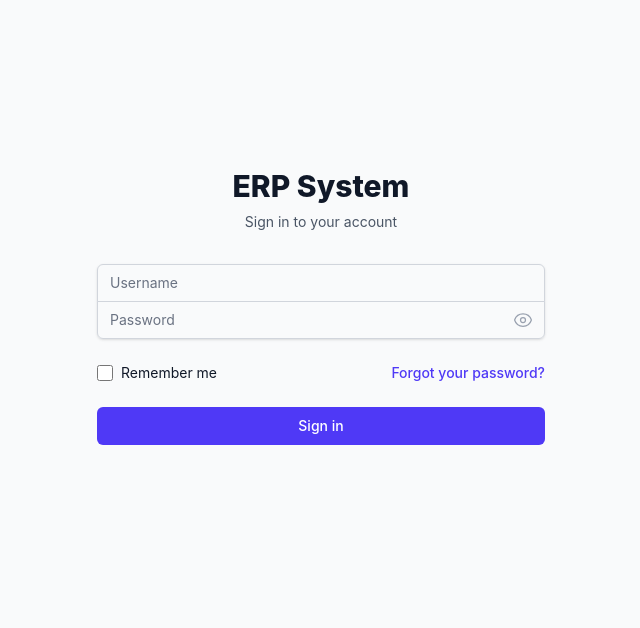
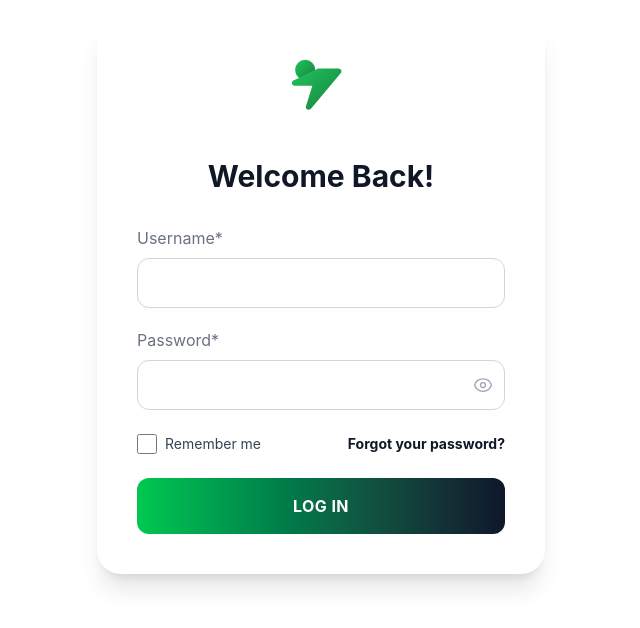
Before and after one commit to yoditgirma/ERP-System, a React app in the folder frontend/: page /login in a window 1280 px wide. Shown: the part 106-734 px from the top of the page, without its empty margins (319-959 px from the left). Built offline with nearby package versions, Linux system fonts and the light colour scheme; no server answers; the HTML template or start-up script is replaced by a standard one.

Commit message:
updated the ui

```diff
--- a/frontend/src/layouts/MainLayout.jsx
+++ b/frontend/src/layouts/MainLayout.jsx
@@ -1,5 +1,6 @@
+// frontend/src/layouts/MainLayout.jsx
 import React, { useState } from 'react';
-import { Outlet, Link, useNavigate } from 'react-router-dom';
+import { Outlet, Link, useNavigate, useLocation } from 'react-router-dom';
 import {
   HomeIcon,
   UsersIcon,
@@ -8,6 +9,7 @@ import {
   ArrowRightOnRectangleIcon,
   Bars3Icon,
   XMarkIcon,
+  ChartBarIcon,
 } from '@heroicons/react/24/outline';
 import { useAuth } from '../contexts/AuthContext';
 
@@ -21,6 +23,7 @@ const navigation = [
 const MainLayout = () => {
   const { user, logout } = useAuth();
   const navigate = useNavigate();
+  const location = useLocation();
   const [sidebarOpen, setSidebarOpen] = useState(false);
 
   const handleLogout = async () => {
@@ -28,14 +31,18 @@ const MainLayout = () => {
     navigate('/login');
   };
 
+  const isActive = (path) => {
+    return location.pathname === path;
+  };
+
   return (
     <div className="min-h-screen bg-gray-100">
       {/* Mobile sidebar toggle */}
-      <div className="lg:hidden fixed top-0 left-0 right-0 z-50 bg-white shadow-sm px-4 py-2 flex items-center justify-between">
-        <h1 className="text-xl font-bold text-indigo-600">ERP System</h1>
+      <div className="lg:hidden fixed top-0 left-0 right-0 z-50 bg-[#0b2544] shadow-sm px-4 py-3 flex items-center justify-between">
+        <span className="text-lg font-bold text-green-500">ERP System</span>
         <button
           onClick={() => setSidebarOpen(!sidebarOpen)}
-          className="p-2 rounded-md text-gray-600 hover:text-gray-900 hover:bg-gray-100"
+          className="p-2 rounded-md text-white hover:bg-white/10"
         >
           {sidebarOpen ? (
             <XMarkIcon className="h-6 w-6" />
@@ -47,51 +54,58 @@ const MainLayout = () => {
 
       {/* Sidebar */}
       <div
-        className={`fixed inset-y-0 left-0 z-40 w-64 bg-white shadow-lg transform transition-transform duration-300 ease-in-out ${
+        className={`fixed inset-y-0 left-0 z-40 w-64 bg-[#0b2544] shadow-lg transform transition-transform duration-300 ease-in-out ${
           sidebarOpen ? 'translate-x-0' : '-translate-x-full'
         } lg:translate-x-0`}
       >
         <div className="flex flex-col h-full">
-          <div className="flex items-center justify-center h-16 border-b border-gray-200">
-            <h1 className="text-2xl font-bold text-indigo-600">ERP System</h1>
+          {/* Logo */}
+          <div className="flex items-center justify-center h-20 px-6">
+            <h1 className="text-2xl font-extrabold text-green-500">ERP System</h1>
           </div>
 
-          <nav className="flex-1 px-4 py-4 space-y-1">
+          {/* Navigation */}
+          <nav className="flex-1 px-4 py-4 space-y-2">
             {navigation.map((item) => (
               <Link
                 key={item.name}
                 to={item.href}
-                className="flex items-center px-4 py-3 text-sm font-medium text-gray-700 rounded-lg hover:bg-gray-100 hover:text-gray-900 transition-colors"
+                className="flex items-center px-4 py-3 text-base font-bold rounded-lg text-white hover:bg-white/10 transition-colors"
                 onClick={() => setSidebarOpen(false)}
               >
-                <item.icon className="h-5 w-5 mr-3 text-gray-400" />
+                <item.icon
+                  className={`h-6 w-6 mr-3 ${
+                    isActive(item.href) ? 'text-green-500' : 'text-white'
+                  }`}
+                />
                 {item.name}
               </Link>
             ))}
           </nav>
 
-          <div className="border-t border-gray-200 px-4 py-4">
-            <div className="flex items-center space-x-3">
+          {/* User Info & Logout */}
+          <div className="px-6 py-6">
+            <div className="flex items-center space-x-3 mb-4">
               <div className="shrink-0">
-                <div className="h-10 w-10 rounded-full bg-indigo-100 flex items-center justify-center">
-                  <span className="text-indigo-600 font-medium">
-                    {user?.first_name?.charAt(0) || 'U'}
-                    {user?.last_name?.charAt(0) || ''}
+                <div className="h-12 w-12 rounded-full bg-green-400 flex items-center justify-center">
+                  <span className="text-green-900 font-bold">
+                    {user?.first_name?.charAt(0) || 'S'}
+                    {user?.last_name?.charAt(0) || 'A'}
                   </span>
                 </div>
               </div>
               <div className="flex-1 min-w-0">
-                <p className="text-sm font-medium text-gray-900 truncate">
-                  {user?.full_name || user?.username}
+                <p className="text-sm font-bold text-white truncate">
+                  {user?.full_name || user?.username || 'System Administrator'}
                 </p>
-                <p className="text-xs text-gray-500 truncate">{user?.email}</p>
+                <p className="text-xs text-gray-400 truncate">{user?.email || 'admin@erp.com'}</p>
               </div>
             </div>
             <button
               onClick={handleLogout}
-              className="mt-4 w-full flex items-center px-4 py-2 text-sm font-medium text-red-700 rounded-lg hover:bg-red-50 transition-colors"
+              className="flex items-center px-0 py-2 text-sm font-medium text-red-500 hover:text-red-400 transition-colors"
             >
-              <ArrowRightOnRectangleIcon className="h-5 w-5 mr-3" />
+              <ArrowRightOnRectangleIcon className="h-5 w-5 mr-2 text-red-500" />
               Logout
             </button>
           </div>
--- a/frontend/src/pages/Dashboard.jsx
+++ b/frontend/src/pages/Dashboard.jsx
@@ -1,3 +1,4 @@
+// frontend/src/pages/Dashboard.jsx
 import React from 'react';
 import { useAuth } from '../contexts/AuthContext';
 import {
@@ -7,23 +8,16 @@ import {
   ChartBarIcon,
 } from '@heroicons/react/24/outline';
 
-const StatCard = ({ title, value, icon: Icon, color }) => {
-  const colorClasses = {
-    blue: 'bg-blue-100 text-blue-600',
-    green: 'bg-green-100 text-green-600',
-    purple: 'bg-purple-100 text-purple-600',
-    yellow: 'bg-yellow-100 text-yellow-600',
-  };
-
+const StatCard = ({ title, value, icon: Icon, bgColor, iconColor }) => {
   return (
-    <div className="bg-white rounded-lg shadow-sm p-6">
+    <div className="bg-white rounded-xl shadow-sm p-6">
       <div className="flex items-center justify-between">
         <div>
-          <p className="text-sm font-medium text-gray-600">{title}</p>
-          <p className="text-2xl font-bold text-gray-900 mt-1">{value}</p>
+          <p className="text-sm text-gray-500">{title}</p>
+          <p className="text-3xl font-bold text-gray-900 mt-1">{value}</p>
         </div>
-        <div className={`p-3 rounded-full ${colorClasses[color]}`}>
-          <Icon className="h-6 w-6" />
+        <div className={`h-14 w-14 rounded-full flex items-center justify-center ${bgColor}`}>
+          <Icon className={`h-7 w-7 ${iconColor}`} />
         </div>
       </div>
     </div>
@@ -33,46 +27,75 @@ const StatCard = ({ title, value, icon: Icon, color }) => {
 const Dashboard = () => {
   const { user } = useAuth();
 
-  // Placeholder stats - will be replaced with real data later
   const stats = [
-    { title: 'Total Users', value: '0', icon: UserGroupIcon, color: 'blue' },
-    { title: 'Active Users', value: '0', icon: UserIcon, color: 'green' },
-    { title: 'Recent Activity', value: '0', icon: CalendarIcon, color: 'purple' },
-    { title: 'System Status', value: 'Online', icon: ChartBarIcon, color: 'yellow' },
+    {
+      title: 'Total Users',
+      value: '0',
+      icon: UserGroupIcon,
+      bgColor: 'bg-blue-400',
+      iconColor: 'text-blue-900',
+    },
+    {
+      title: 'Active Users',
+      value: '0',
+      icon: UserIcon,
+      bgColor: 'bg-green-400',
+      iconColor: 'text-green-900',
+    },
+    {
+      title: 'Recent Activity',
+      value: '0',
+      icon: CalendarIcon,
+      bgColor: 'bg-purple-400',
+      iconColor: 'text-purple-900',
+    },
+    {
+      title: 'System Status',
+      value: 'Online',
+      icon: ChartBarIcon,
+      bgColor: 'bg-yellow-400',
+      iconColor: 'text-yellow-900',
+    },
   ];
 
   return (
     <div>
+      {/* Welcome Section */}
       <div className="mb-8">
-        <h1 className="text-2xl font-bold text-gray-900">Dashboard</h1>
-        <p className="text-sm text-gray-600 mt-1">
-          Welcome back, {user?.full_name || user?.username}!
+        <h1 className="text-4xl font-bold text-gray-900">Dashboard</h1>
+        <p className="text-lg text-gray-500 mt-2">
+          Welcome back, {user?.full_name || user?.username || 'system Administrator'}
         </p>
       </div>
 
-      <div className="grid grid-cols-1 gap-6 sm:grid-cols-2 lg:grid-cols-4">
+      {/* Stats Grid - 3 columns, wraps to next row */}
+      <div className="grid grid-cols-1 gap-6 sm:grid-cols-2 lg:grid-cols-3">
         {stats.map((stat) => (
           <StatCard key={stat.title} {...stat} />
         ))}
       </div>
 
-      <div className="mt-8 grid grid-cols-1 gap-6 lg:grid-cols-2">
-        <div className="bg-white rounded-lg shadow-sm p-6">
-          <h3 className="text-lg font-medium text-gray-900 mb-4">Recent Activity</h3>
-          <div className="text-center py-8 text-gray-500">
+      {/* Bottom Section - 2 columns */}
+      <div className="mt-8 grid grid-cols-1 gap-6 lg:grid-cols-3">
+        {/* Recent Activity */}
+        <div className="lg:col-span-2 bg-white rounded-xl shadow-sm p-6">
+          <h3 className="text-xl font-bold text-gray-900 mb-4">Recent Activity</h3>
+          <div className="text-center py-16 text-gray-500">
             No recent activity to display
           </div>
         </div>
-        <div className="bg-white rounded-lg shadow-sm p-6">
-          <h3 className="text-lg font-medium text-gray-900 mb-4">Quick Actions</h3>
-          <div className="space-y-2">
-            <button className="w-full text-left px-4 py-2 text-sm text-gray-700 hover:bg-gray-50 rounded-lg transition-colors">
+
+        {/* Quick Actions */}
+        <div className="bg-white rounded-xl shadow-sm p-6">
+          <h3 className="text-xl font-bold text-gray-900 mb-4">Quick Actions</h3>
+          <div className="space-y-3">
+            <button className="w-full text-left px-0 py-1 text-sm text-gray-500 hover:text-gray-700 transition-colors">
               View all users
             </button>
-            <button className="w-full text-left px-4 py-2 text-sm text-gray-700 hover:bg-gray-50 rounded-lg transition-colors">
+            <button className="w-full text-left px-0 py-1 text-sm text-gray-500 hover:text-gray-700 transition-colors">
               Add new user
             </button>
-            <button className="w-full text-left px-4 py-2 text-sm text-gray-700 hover:bg-gray-50 rounded-lg transition-colors">
+            <button className="w-full text-left px-0 py-1 text-sm text-gray-500 hover:text-gray-700 transition-colors">
               System settings
             </button>
           </div>
--- a/frontend/src/pages/Login.jsx
+++ b/frontend/src/pages/Login.jsx
@@ -1,3 +1,4 @@
+// frontend/src/pages/Login.jsx
 import React, { useState } from 'react';
 import { useNavigate } from 'react-router-dom';
 import { useForm } from 'react-hook-form';
@@ -30,43 +31,62 @@ const Login = () => {
   };
 
   return (
-    <div className="min-h-screen flex items-center justify-center bg-gray-50 py-12 px-4 sm:px-6 lg:px-8">
-      <div className="max-w-md w-full space-y-8">
+    <div className="min-h-screen flex items-center justify-center bg-white py-12 px-4 sm:px-6 lg:px-8">
+      <div className="max-w-md w-full space-y-8 bg-white p-10 rounded-3xl shadow-xl">
+        {/* Logo */}
+        <div className="flex justify-center">
+          <svg width="72" height="72" viewBox="0 0 100 100" fill="none" xmlns="http://www.w3.org/2000/svg">
+            <defs>
+              <linearGradient id="logoGradient" x1="0%" y1="0%" x2="100%" y2="100%">
+                <stop offset="0%" stopColor="#22c55e" />
+                <stop offset="100%" stopColor="#15803d" />
+              </linearGradient>
+            </defs>
+            <circle cx="28" cy="22" r="14" fill="url(#logoGradient)" />
+            <path
+              d="M46 20 L74 20 C78 20 80 24 77 27 L36 76 C33 79 28 77 29 73 L38 44 L14 44 C10 44 8 40 11 37 L46 20 Z"
+              fill="url(#logoGradient)"
+            />
+          </svg>
+        </div>
+
         <div>
-          <h2 className="mt-6 text-center text-3xl font-extrabold text-gray-900">
-            ERP System
+          <h2 className="text-center text-3xl font-bold text-gray-900">
+            Welcome Back!
           </h2>
-          <p className="mt-2 text-center text-sm text-gray-600">
-            Sign in to your account
-          </p>
         </div>
+
         <form className="mt-8 space-y-6" onSubmit={handleSubmit(onSubmit)}>
-          <div className="rounded-md shadow-sm -space-y-px">
+          <div className="space-y-5">
             <div>
-              <label htmlFor="username" className="sr-only">
-                Username
+              <label className="block text-base text-gray-500 mb-2">
+                Username*
               </label>
               <input
-                id="username"
                 type="text"
                 {...register('username', { required: 'Username is required' })}
-                className="appearance-none rounded-none relative block w-full px-3 py-2 border border-gray-300 placeholder-gray-500 text-gray-900 rounded-t-md focus:outline-none focus:ring-indigo-500 focus:border-indigo-500 focus:z-10 sm:text-sm"
-                placeholder="Username"
+                className={`w-full px-4 py-3 border ${
+                  errors.username ? 'border-red-500' : 'border-gray-300'
+                } rounded-xl focus:outline-none focus:ring-2 focus:ring-green-500 focus:border-transparent transition-colors`}
+                placeholder=""
               />
               {errors.username && (
-                <p className="text-red-500 text-xs mt-1">{errors.username.message}</p>
+                <p className="text-red-500 text-sm mt-1">{errors.username.message}</p>
               )}
             </div>
+
+            <div>
+              <label className="block text-base text-gray-500 mb-2">
+                Password*
+              </label>
               <div className="relative">
-              <label htmlFor="password" className="sr-only">
-                Password
-              </label>
                 <input
-                id="password"
                   type={showPassword ? 'text' : 'password'}
                   {...register('password', { required: 'Password is required' })}
-                className="appearance-none rounded-none relative block w-full px-3 py-2 border border-gray-300 placeholder-gray-500 text-gray-900 rounded-b-md focus:outline-none focus:ring-indigo-500 focus:border-indigo-500 focus:z-10 sm:text-sm"
-                placeholder="Password"
+                  className={`w-full px-4 py-3 border ${
+                    errors.password ? 'border-red-500' : 'border-gray-300'
+                  } rounded-xl focus:outline-none focus:ring-2 focus:ring-green-500 focus:border-transparent transition-colors`}
+                  placeholder=""
                 />
                 <button
                   type="button"
@@ -74,11 +94,15 @@ const Login = () => {
                   className="absolute inset-y-0 right-0 pr-3 flex items-center"
                 >
                   {showPassword ? (
-                  <EyeSlashIcon className="h-5 w-5 text-gray-400" />
+                    <EyeSlashIcon className="h-5 w-5 text-gray-400 hover:text-gray-600" />
                   ) : (
-                  <EyeIcon className="h-5 w-5 text-gray-400" />
+                    <EyeIcon className="h-5 w-5 text-gray-400 hover:text-gray-600" />
                   )}
                 </button>
+              </div>
+              {errors.password && (
+                <p className="text-red-500 text-sm mt-1">{errors.password.message}</p>
+              )}
             </div>
           </div>
 
@@ -87,33 +111,31 @@ const Login = () => {
               <input
                 id="remember-me"
                 type="checkbox"
-                className="h-4 w-4 text-indigo-600 focus:ring-indigo-500 border-gray-300 rounded"
+                className="h-5 w-5 text-green-600 focus:ring-green-500 border-gray-300 rounded"
               />
-              <label htmlFor="remember-me" className="ml-2 block text-sm text-gray-900">
+              <label htmlFor="remember-me" className="ml-2 block text-sm text-gray-700">
                 Remember me
               </label>
             </div>
 
             <div className="text-sm">
-              <a href="#" className="font-medium text-indigo-600 hover:text-indigo-500">
+              <a href="#" className="font-bold text-gray-900 hover:text-gray-700">
                 Forgot your password?
               </a>
             </div>
           </div>
 
-          <div>
           <button
             type="submit"
             disabled={loading}
-              className={`group relative w-full flex justify-center py-2 px-4 border border-transparent text-sm font-medium rounded-md text-white ${
+            className={`w-full flex justify-center py-4 px-4 rounded-xl text-base font-bold tracking-wide text-white transition-colors ${
               loading
-                  ? 'bg-indigo-400 cursor-not-allowed'
-                  : 'bg-indigo-600 hover:bg-indigo-700 focus:outline-none focus:ring-2 focus:ring-offset-2 focus:ring-indigo-500'
+                ? 'bg-gray-400 cursor-not-allowed'
+                : 'bg-linear-to-r from-green-500 to-slate-900 hover:from-green-600 hover:to-slate-950'
             }`}
           >
-              {loading ? 'Signing in...' : 'Sign in'}
+            {loading ? 'Logging in...' : 'LOG IN'}
           </button>
-          </div>
         </form>
       </div>
     </div>
```
Also changed, not shown: frontend/public/logo.jpg (added). Lines whose indentation alone changed are shown as unchanged.
